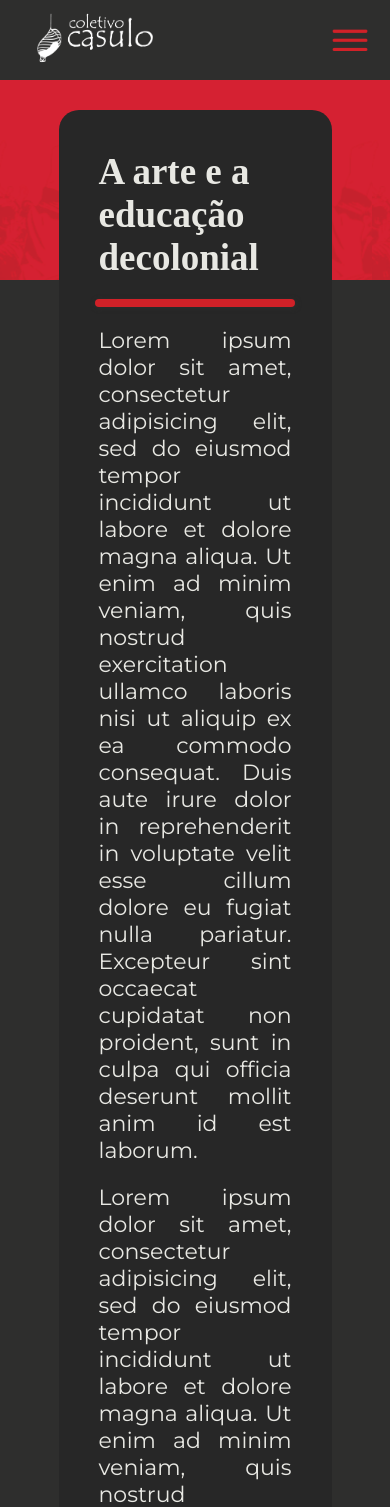
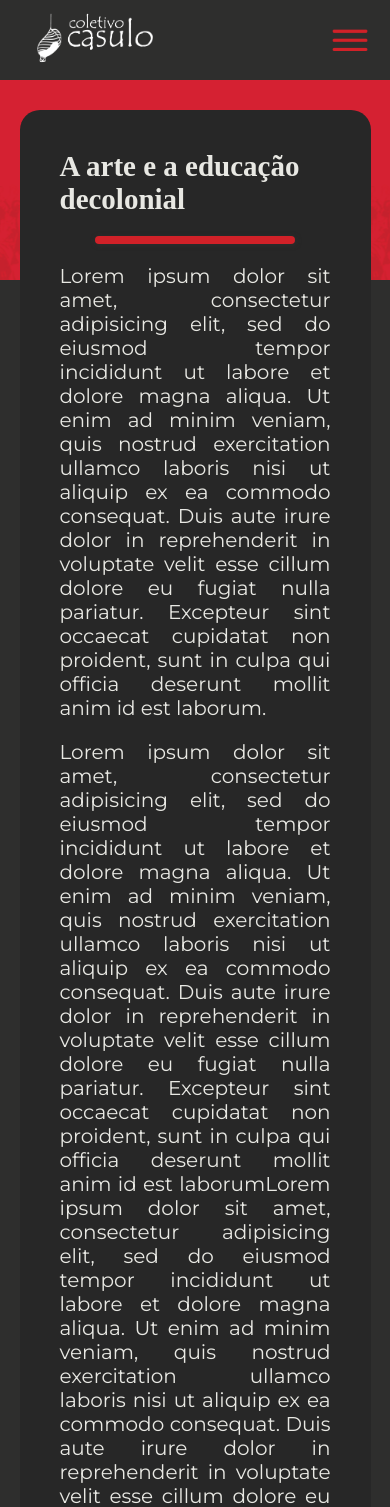
Before and after one commit to Ocamilinho/coletivo-casulo, a PHP site: page /proposta-modelo.html in a window 390 px wide. Shown: the top 1507 px of the page. Run offline with PHP 8.4, Linux system fonts and the light colour scheme; some web fonts are replaced.

Commit message:
respo-modelo

```diff
--- a/modelo.css
+++ b/modelo.css
@@ -10,6 +10,7 @@ body{
   gap:20px;
   background-image: url(imgs/Funo.png);
   height: 200px;
+  justify-self: center;
 }
 
 .d1-c{
@@ -21,6 +22,7 @@ body{
   gap: 20px;
   padding: 40px;
   border-radius: 20px;
+  justify-content: center;
 
 }
 
@@ -86,3 +88,18 @@ body{
 .videoshadow{
   box-shadow:6px 6px 0px var(--rosa);
 }
+
+@media screen and (max-width:600px) {
+  .d1-c{
+    width: 90vw;
+  }
+
+.titulo-proposta {
+  font-size: 29px;
+}
+
+.texto-proposta {
+  font-size: 20px;
+}
+
+}
```
